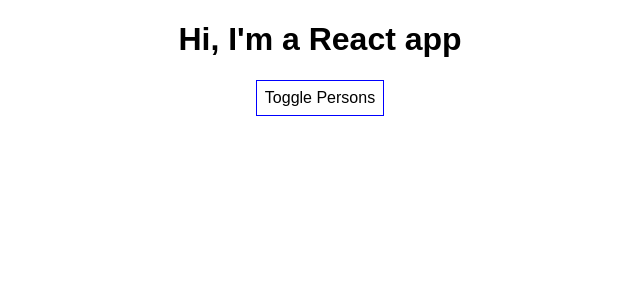
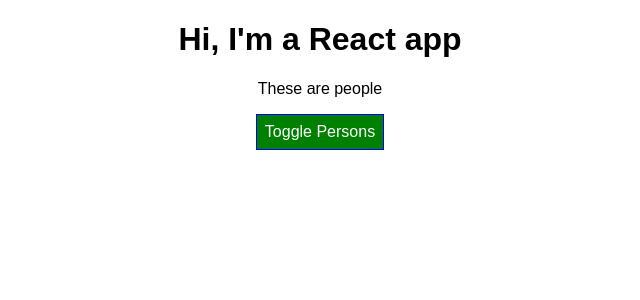
Before and after one commit to KeiferE/react-complete-guide, a React (Create React App) app: page / in a window 1280 px wide. Shown: the top 300 px of the page, without its empty margins (320-960 px from the left). Built offline with nearby package versions, Linux system fonts and the light colour scheme.

Commit message:
dynamic css stylings to person comp

```diff
--- a/src/App.css
+++ b/src/App.css
@@ -1,3 +1,11 @@
 .App {
   text-align: center;
 }
+
+.red {
+  color: red;
+}
+
+.bold {
+  font-weight: bold;
+}
--- a/src/App.js
+++ b/src/App.js
@@ -46,7 +46,8 @@
 
   render() {
     const style = {
-      backgroundColor: 'white',
+      backgroundColor: 'green',
+      color: 'white',
       font: 'inherit',
       border: '1px solid blue',
       padding: '8px',
@@ -68,11 +69,22 @@
         })}
         </div>
       );
+
+      style.backgroundColor = 'red';
+    }
+
+    let classes = []; //red bold
+    if (this.state.persons.length <= 2) {
+      classes.push('red');
+    }
+    if (this.state.persons.length <= 1) {
+      classes.push('bold');
     }
 
     return (
       <div className="App">
         <h1>Hi, I'm a React app</h1>
+        <p className={classes.join(' ')}>These are people</p>
         <button
           style={style}
           onClick={this.togglerPersonHandler}>Toggle Persons</button>
```
